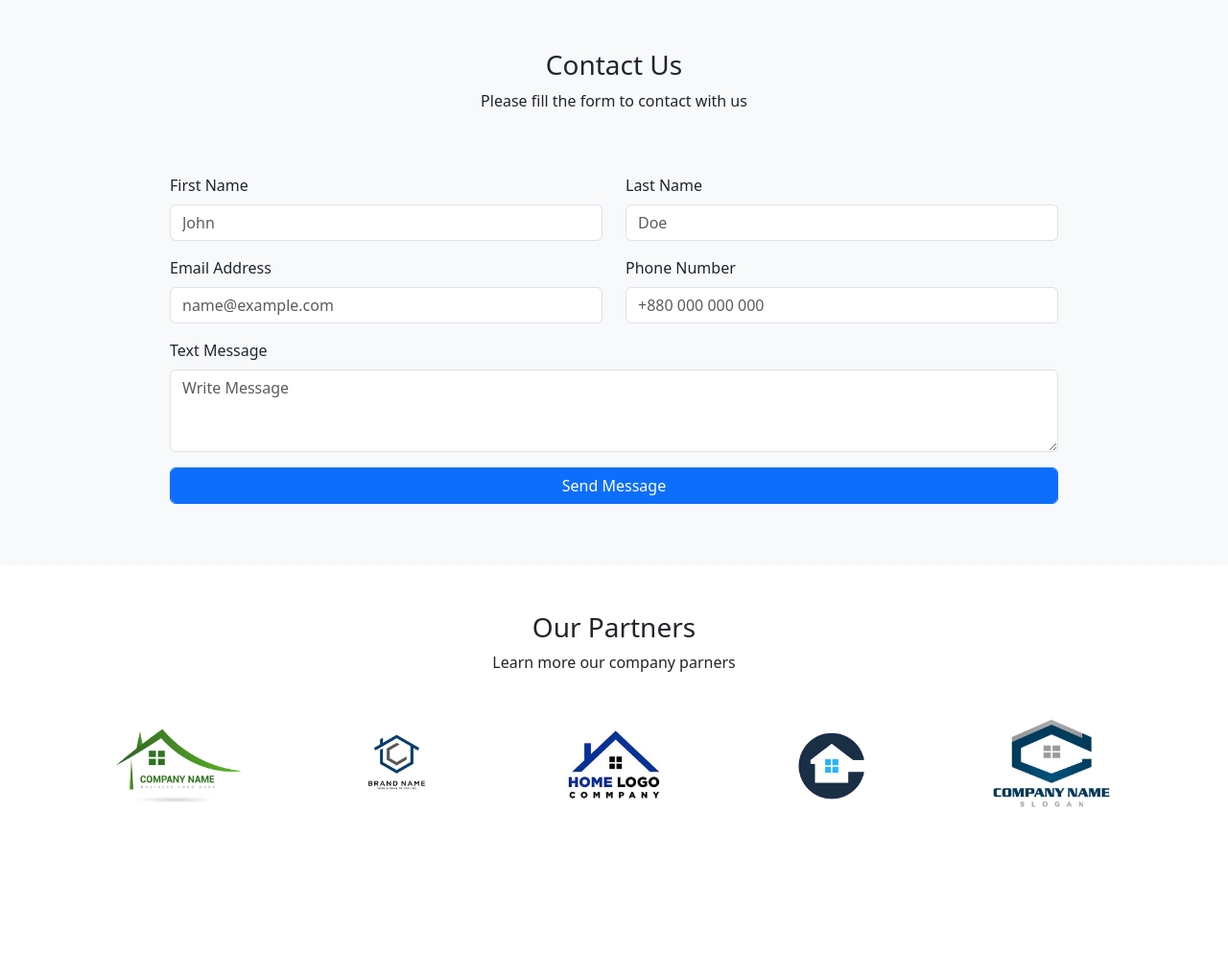
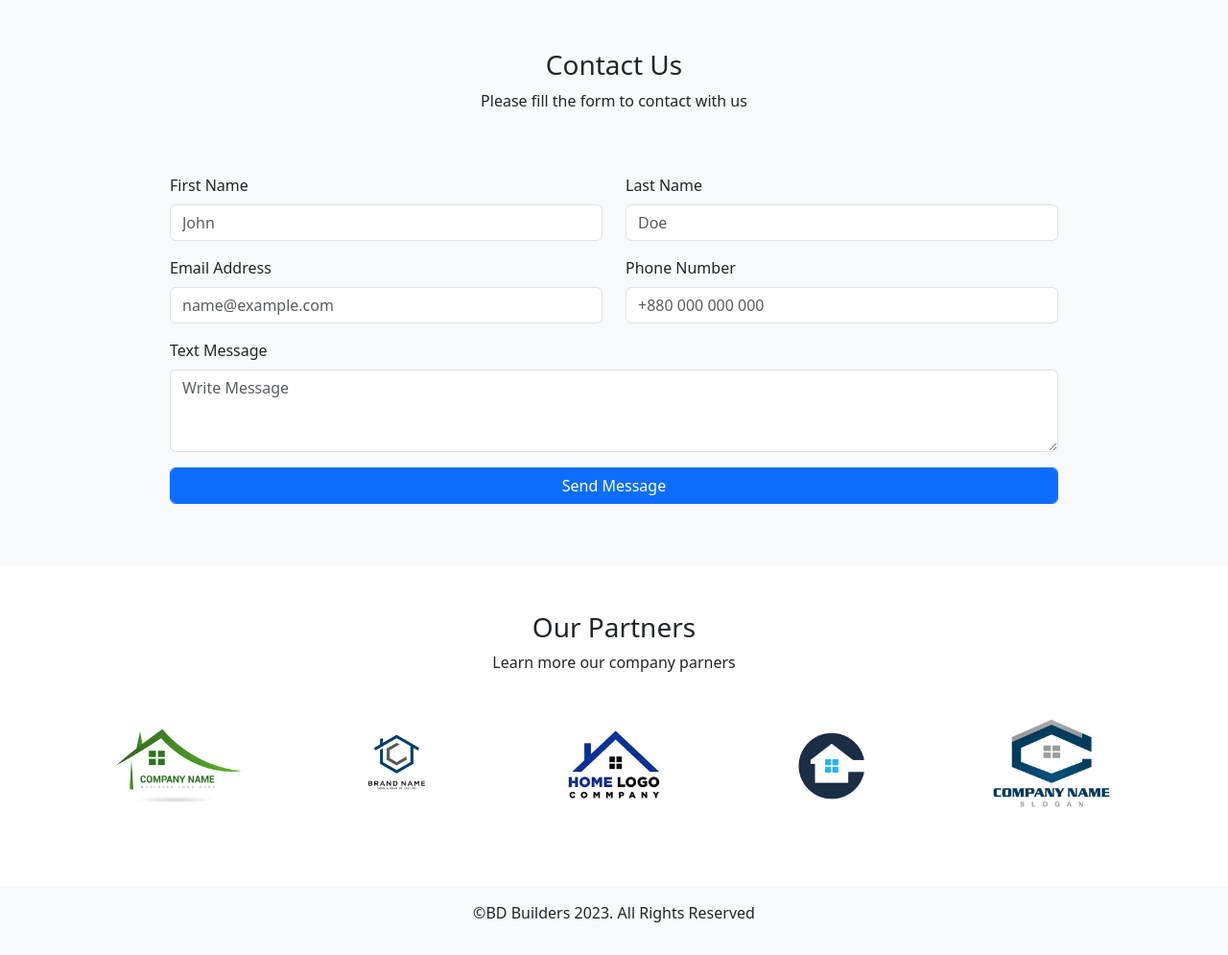
Before and after one commit to rafiq360/class-11, a plain HTML site: page index.html in a window 1280 px wide. Shown: the part 2292-3287 px from the top of the page at 96% size. Before the commit the page ends 3215 px from the top, so only its background shows below. Drawn offline with nearby package versions, Linux system fonts and the light colour scheme.

Commit message:
footer done

```diff
--- a/index.html
+++ b/index.html
@@ -316,7 +316,12 @@
                 </div>
             </div>
         </div>
-
+<!-- Footer Area -->
+        <footer class="footer-area bg-body-tertiary py-3">
+            <div class="container text-center">
+                <p>&copy;BD Builders 2023. All Rights Reserved</p>
+            </div>
+        </footer>
 
 
 
```
